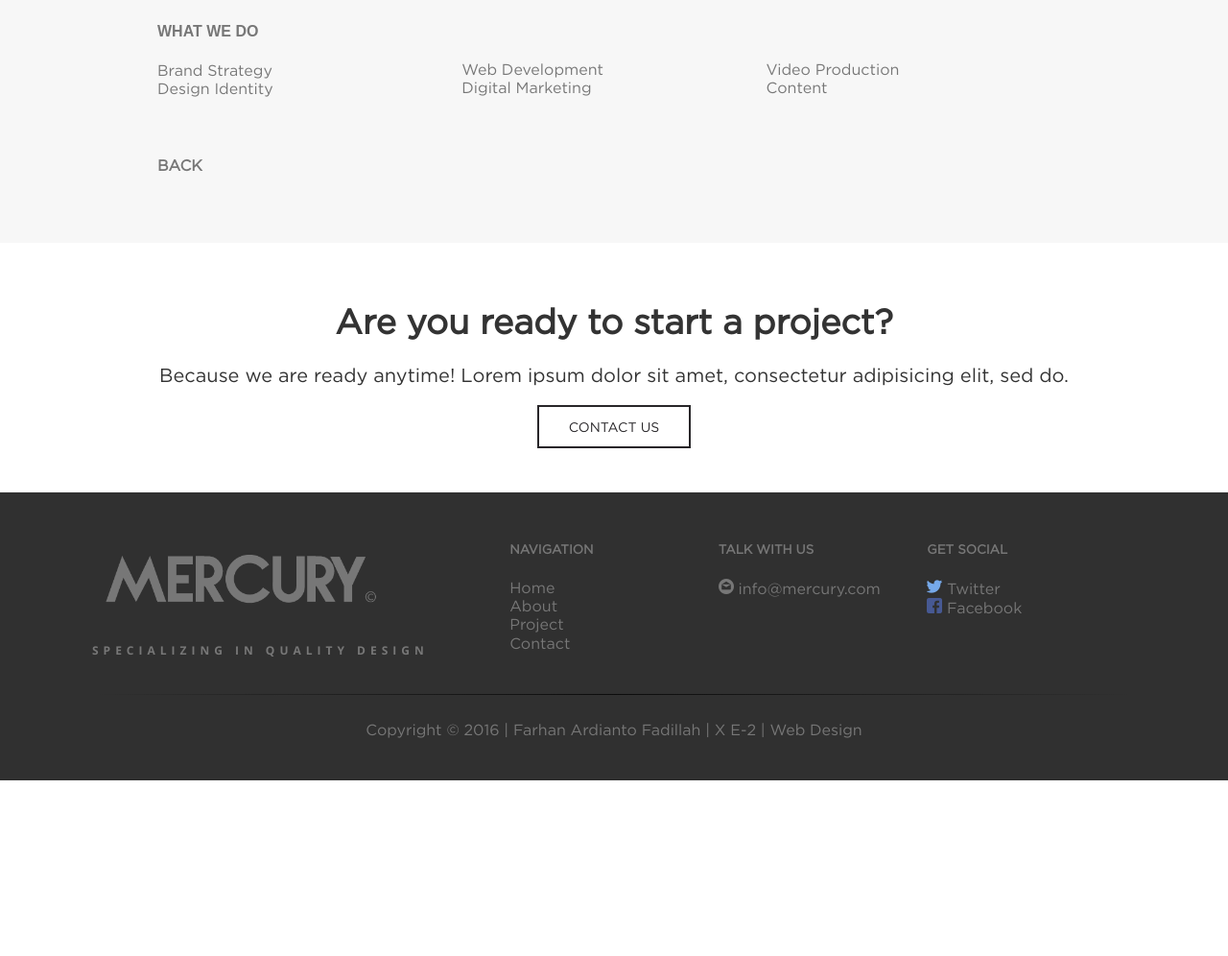
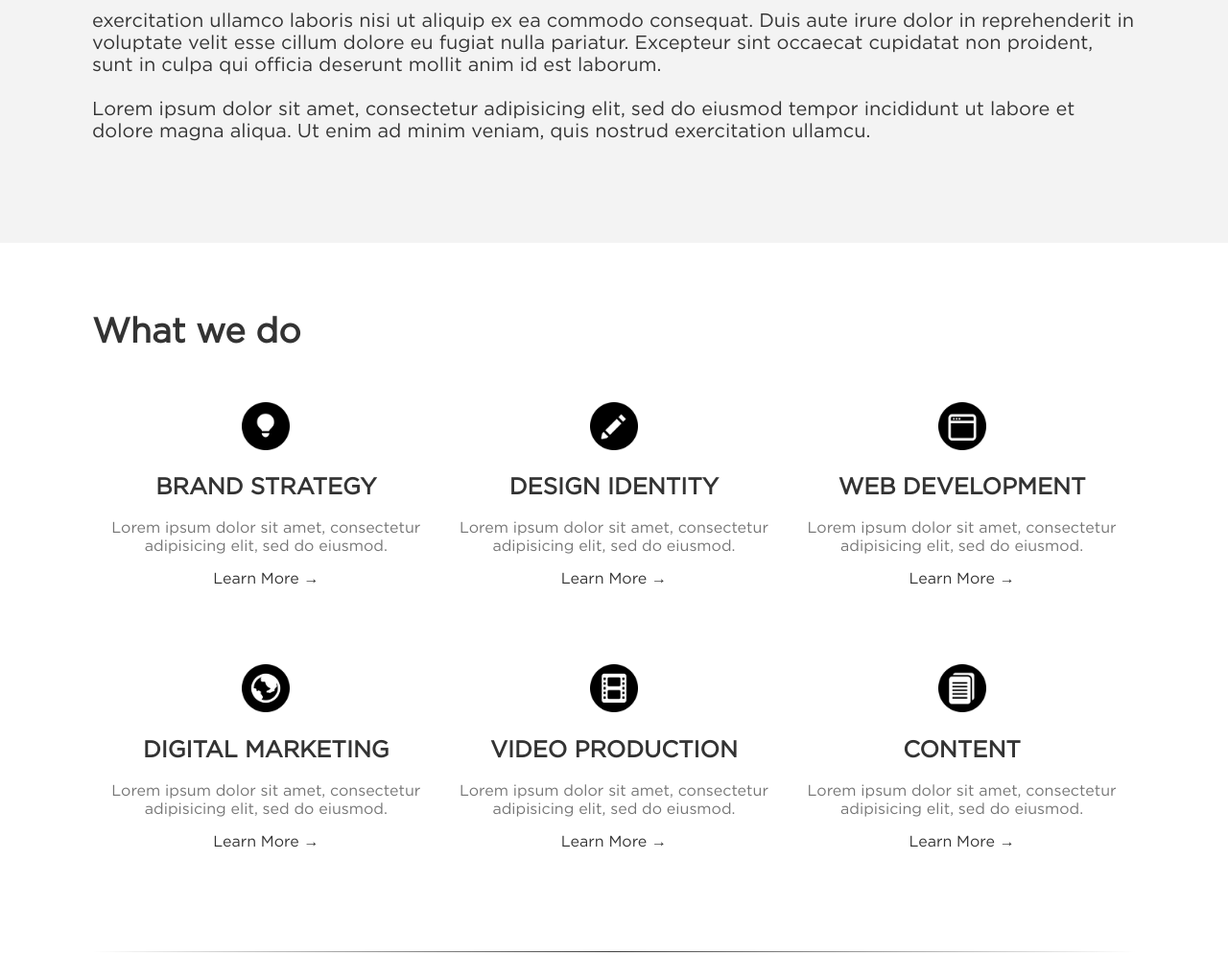
Before and after one commit to amercury13/amercury13.github.io, a plain HTML site: page about.html in a window 1280 px wide. Shown: the part 1607-2603 px from the top of the page at 96% size. Before the commit the page ends 2420 px from the top, so only its background shows below. Drawn offline with Linux system fonts and the light colour scheme.

Commit message:
fix about
lulz

```diff
--- a/about.html
+++ b/about.html
@@ -26,16 +26,19 @@
 		</ul>
 	</div><!-- end nav -->
 
-	<div class="waduh">
 		<div class="jumbotron5"><br>
-			<div align="center" style="margin-top: 420px;">
-				<h1 class="gotham3">About</h1>
+			<div align="center" style="margin-top: 260px;">
+				<div class="wrapper-third">
+					<h1 class="gotham6">Client as partner</h1>
+					<p class="gotham7">Lorem ipsum dolor sit amet, consectetur adipisicing elit, sed do eiusmod
+					tempor incididunt ut labore et dolore magna aliqua. Ut enim ad minim veniam,
+					quis nostrud exercitation ullamco laboris nisi ut aliquip ex ea.</p>
+				</div>
 			</div>
 		</div>
-	</div>
 
 	<div class="about-a">
-		<div class="wrapper-third">
+		<div class="wrapper"><br>
 			<h1 class="gotham5" style="margin-top: 60px;">Who is mercury?</h1>
 			<p class="gotham2">Lorem ipsum dolor sit amet, consectetur adipisicing elit, sed do eiusmod tempor incididunt ut labore et dolore magna aliqua. Ut enim ad minim veniam,
 			quis nostrud <br><br>exercitation ullamco laboris nisi ut aliquip ex ea commodo
@@ -45,8 +48,8 @@
 		</div>
 	</div>
 
-	<div class="about-c">
-		<div class="wrapper-third"><br>
+	<div class="about-d">
+		<div class="wrapper"><br>
 			<h1 class="gotham5" style="margin-top: 50px;">Web Developers <br>and Video Makers</h1>
 			<p class="gotham2">Lorem ipsum dolor sit amet, consectetur adipisicing elit, sed do eiusmod tempor incididunt ut labore et dolore magna aliqua. Ut enim ad minim veniam,
 			quis nostrud <br><br>exercitation ullamco laboris nisi ut aliquip ex ea commodo
@@ -60,28 +63,63 @@
 		</div>
 	</div>
 
-	<div class="secondfooter">
-		<div class="wrapper-second">
-			<div class="col-left-3-2" style="margin-top: 50px;">
-				<h4>WHAT WE DO</h4>
-				<li><a href="branding.html">Brand Strategy</a></li>
-				<li><a href="#">Design Identity</a></li>
+	<div class="about">
+		<div class="wrapper">
+		<h1 class="gotham" style="margin-top: 70px;">What we do</h1>
+			<div class="col-left-3" style="margin-top: 30px;">
+				<a href="branding.html">
+				<img src="assets/img/a.png" width="50px;">
+				<h2 class="forblack">BRAND STRATEGY</h2>
+				<p class="forblack2">Lorem ipsum dolor sit amet, consectetur adipisicing elit, sed do eiusmod.</p>
+				<a href="#" class="forblack3">Learn More →</a>
+				</a>
 			</div>
-			<div class="col-left-3-2" style="margin-top: 110px;">
-				<li><a href="web.html">Web Development</a></li>
-				<li><a href="#">Digital Marketing</a></li>
+			<div class="col-left-3" style="margin-top: 30px;">
+				<a href="#">
+				<img src="assets/img/b.png" width="50px;">
+				<h2 class="forblack">DESIGN IDENTITY</h2>
+				<p class="forblack2">Lorem ipsum dolor sit amet, consectetur adipisicing elit, sed do eiusmod.</p>
+				<a href="#" class="forblack3">Learn More →</a>
+				</a>
 			</div>
-			<div class="col-left-3-2" style="margin-top: 110px;">
-				<li><a href="#">Video Production</a></li>
-				<li><a href="#">Content</a></li>
+			<div class="col-left-3" style="margin-top: 30px;">
+				<a href="web.html">
+				<img src="assets/img/c.png" width="50px;">
+				<h2 class="forblack">WEB DEVELOPMENT</h2>
+				<p class="forblack2">Lorem ipsum dolor sit amet, consectetur adipisicing elit, sed do eiusmod.</p>
+				<a href="#" class="forblack3">Learn More →</a>
+				</a>
 			</div>
-			<div class="clear"></div>
-			<a href="index.html"><h4 style="margin-top: 60px;">BACK</h4></a>
+			<div class="col-left-3" style="margin-top: 80px;">
+				<a href="#">
+				<img src="assets/img/d.png" width="50px;">
+				<h2 class="forblack">DIGITAL MARKETING</h2>
+				<p class="forblack2">Lorem ipsum dolor sit amet, consectetur adipisicing elit, sed do eiusmod.</p>
+				<a href="#" class="forblack3">Learn More →</a>
+				</a>
+			</div>
+			<div class="col-left-3" style="margin-top: 80px;">
+				<a href="#">
+				<img src="assets/img/e.png" width="50px;">
+				<h2 class="forblack">VIDEO PRODUCTION</h2>
+				<p class="forblack2">Lorem ipsum dolor sit amet, consectetur adipisicing elit, sed do eiusmod.</p>
+				<a href="#" class="forblack3">Learn More →</a>
+				</a>
+			</div>
+			<div class="col-left-3" style="margin-top: 80px;">
+				<a href="#">
+				<img src="assets/img/f.png" width="50px;">
+				<h2 class="forblack">CONTENT</h2>
+				<p class="forblack2">Lorem ipsum dolor sit amet, consectetur adipisicing elit, sed do eiusmod.</p>
+				<a href="#" class="forblack3">Learn More →</a>
+				</a>
+			</div>
 		</div>
 	</div>
 
 	<div class="announ2">
-		<div class="wrapper"><br>
+		<div class="wrapper">
+		<hr class="style">
 			<div align="center"><br>
 				<h1 class="gotham">Are you ready to start a project?</h1>
 				<p class="gotham2">Because we are ready anytime! Lorem ipsum dolor sit amet, consectetur adipisicing elit, sed do.</p>
--- a/style.css
+++ b/style.css
@@ -136,7 +136,17 @@
 }
 
 .jumbotron5 {
-	background-image: url('assets/img/header.jpg');
+	background-image: url('assets/img/about.jpg');
+	background-repeat: no-repeat;
+ 	background-size: cover;
+	width: 100%;
+	height: 120vh;
+	margin: 0;
+	padding: 0;
+}
+
+.jumbotron4 {
+	background-image: url('assets/img/contact.jpg');
 	background-repeat: no-repeat;
 	background-size: cover;
 	background-position: center;
@@ -146,8 +156,8 @@
 	padding:  0;
 }
 
-.jumbotron4 {
-	background-image: url('assets/img/contact.jpg');
+.jumbotron6 {
+	background-image: url('assets/img/about2.jpg');
 	background-repeat: no-repeat;
 	background-size: cover;
 	background-position: center;
```
Also changed, not shown: branding.html (+1 -1 lines), contact.html (+2 -2 lines).
